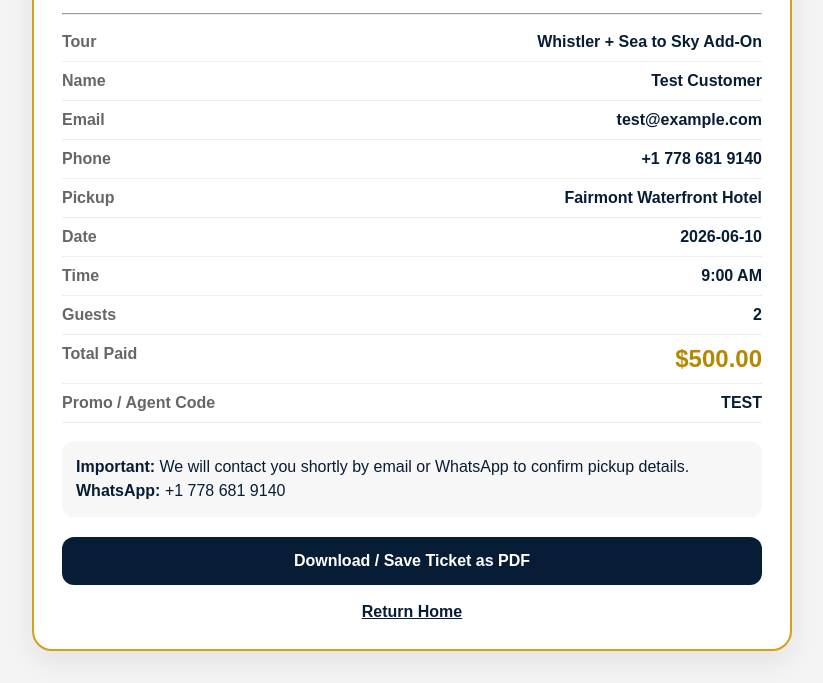
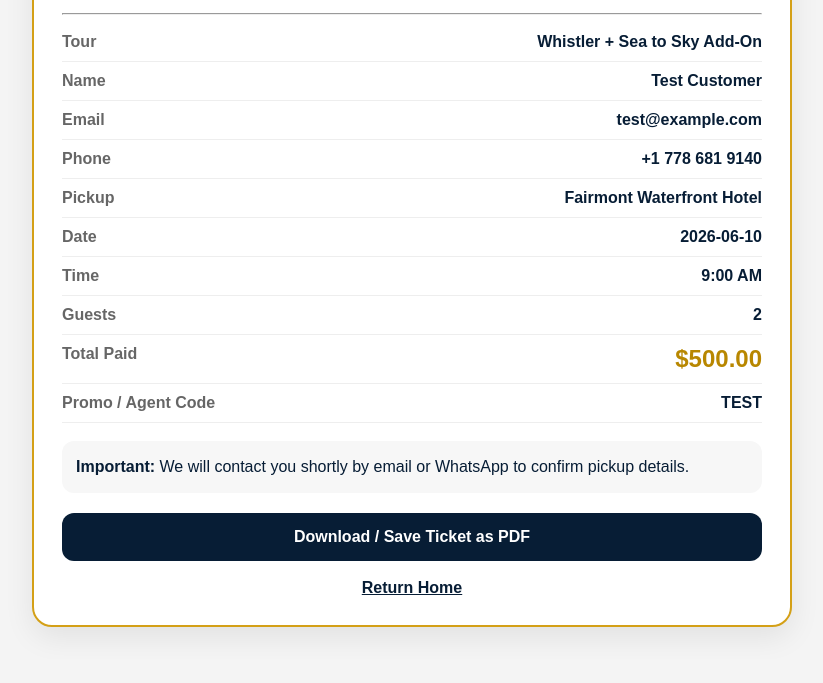
Before and after one commit to mohammadmirdeveloper/vancouver-peak, a website: page public/success.html in a window 1280 px wide. Shown: the part 176-859 px from the top of the page, without its empty margins (228-1051 px from the left). After the commit the page ends 835 px from the top, so only its background shows below. Drawn offline with Linux system fonts and the light colour scheme.

Commit message:
Update success.html

```diff
--- a/public/success.html
+++ b/public/success.html
@@ -96,7 +96,6 @@ a{
 
   <div class="note">
     <b>Important:</b> We will contact you shortly by email or WhatsApp to confirm pickup details.<br>
-    <b>WhatsApp:</b> +1 778 681 9140
   </div>
 
   <button onclick="window.print()">Download / Save Ticket as PDF</button>
```
